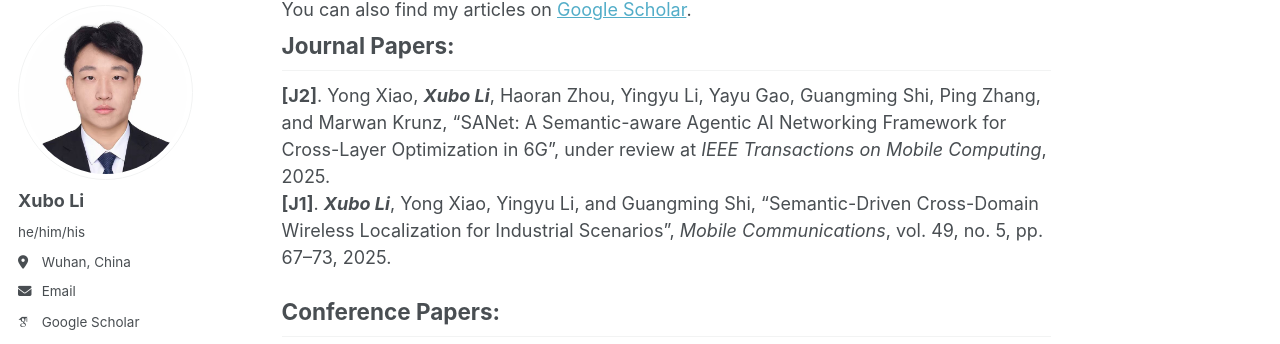
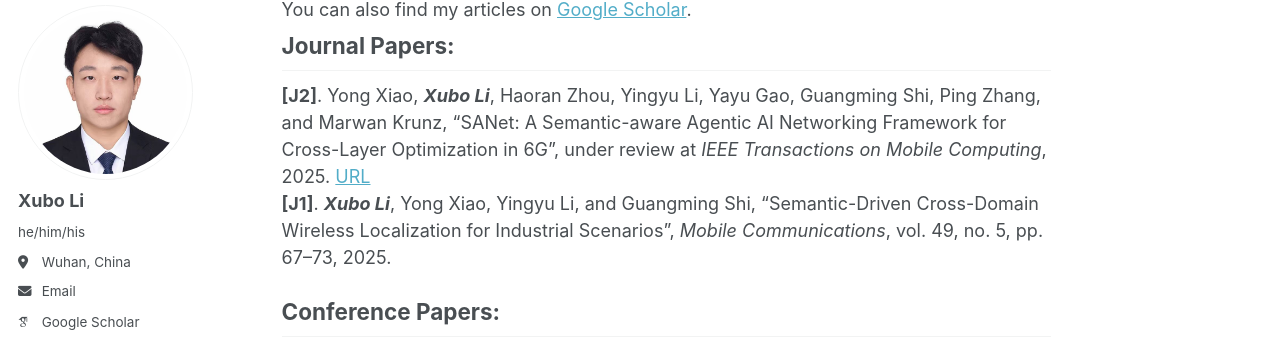
Before and after one commit to XuboLee/xubolee.github.io, a Jekyll site: the page built from _pages/about.md, in a window 1280 px wide and 900 px high, scrolled down 923 px. Shown: the part 94-438 px from the top of the window. Built offline with Jekyll 4.4.1, drawn with Linux system fonts in a browser that asks for light colours; some web fonts are replaced; a script that is not in the unit is left out.

Commit message:
Update about.md

```diff
--- a/_pages/about.md
+++ b/_pages/about.md
@@ -42,7 +42,7 @@ You can also find my articles on [Google Scholar](https://scholar.google.com/cit
 <div style="margin-top: -2rem;"></div>
 
 ## Journal Papers:
-**[J2]**. Yong Xiao, <strong><em>Xubo Li</em></strong>, Haoran Zhou, Yingyu Li, Yayu Gao, Guangming Shi, Ping Zhang, and Marwan Krunz, "SANet: A Semantic-aware Agentic AI Networking Framework for Cross-Layer Optimization in 6G", under review at <em>IEEE Transactions on Mobile Computing</em>, 2025.<br>
+**[J2]**. Yong Xiao, <strong><em>Xubo Li</em></strong>, Haoran Zhou, Yingyu Li, Yayu Gao, Guangming Shi, Ping Zhang, and Marwan Krunz, "SANet: A Semantic-aware Agentic AI Networking Framework for Cross-Layer Optimization in 6G", under review at <em>IEEE Transactions on Mobile Computing</em>, 2025. [URL](https://arxiv.org/pdf/2512.22579)<br>
 **[J1]**. <strong><em>Xubo Li</em></strong>, Yong Xiao, Yingyu Li, and Guangming Shi, "Semantic-Driven Cross-Domain Wireless Localization for Industrial Scenarios", <em>Mobile Communications</em>, vol. 49, no. 5, pp. 67–73, 2025.<br>
 
 <div style="margin-top: -1rem;"></div>
```
